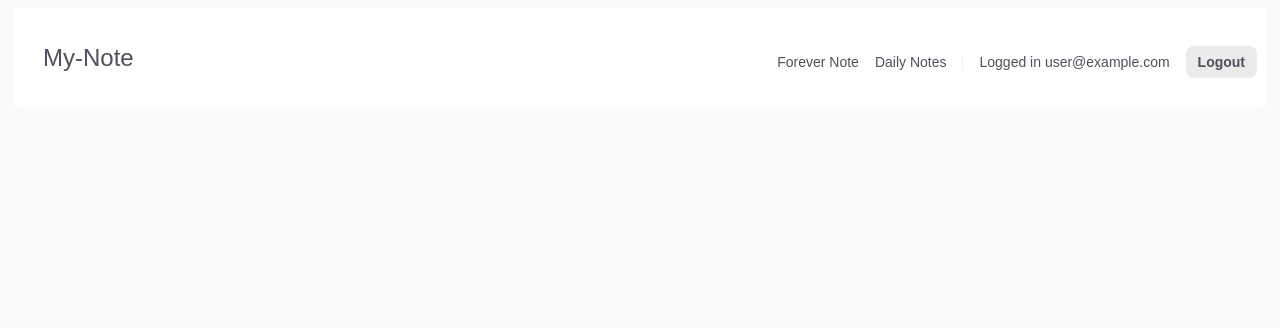
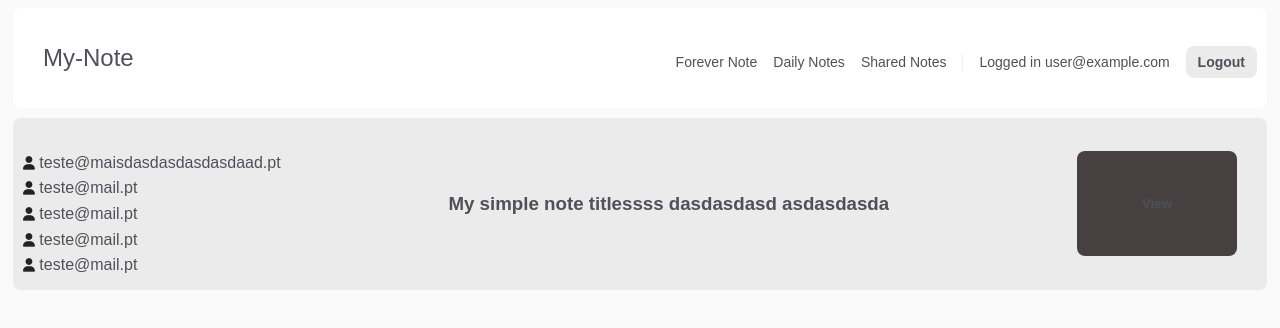
Before and after one commit to alexandresanchograca/my-note-vue, a Vue app: page /shared in a window 1280 px wide. Shown: the top 328 px of the page. Built offline with nearby package versions, Linux system fonts and the light colour scheme; no server answers; sample sign-in values are in the browser's storage; a web font is replaced by a local one.

Commit message:
shared notes layout

```diff
--- a/public/index.html
+++ b/public/index.html
@@ -1,15 +1,23 @@
 <!DOCTYPE html>
 <html lang="">
   <head>
-    <meta charset="utf-8">
-    <meta http-equiv="X-UA-Compatible" content="IE=edge">
-    <meta name="viewport" content="width=device-width,initial-scale=1.0">
-    <link rel="icon" href="<%= BASE_URL %>favicon.ico">
+    <meta charset="utf-8" />
+    <meta http-equiv="X-UA-Compatible" content="IE=edge" />
+    <meta name="viewport" content="width=device-width,initial-scale=1.0" />
+    <script
+      src="https://kit.fontawesome.com/3210827b43.js"
+      crossorigin="anonymous"
+    ></script>
+    <link rel="icon" href="<%= BASE_URL %>favicon.ico" />
     <title><%= htmlWebpackPlugin.options.title %></title>
   </head>
   <body>
     <noscript>
-      <strong>We're sorry but <%= htmlWebpackPlugin.options.title %> doesn't work properly without JavaScript enabled. Please enable it to continue.</strong>
+      <strong
+        >We're sorry but <%= htmlWebpackPlugin.options.title %> doesn't work
+        properly without JavaScript enabled. Please enable it to
+        continue.</strong
+      >
     </noscript>
     <div id="app"></div>
     <!-- built files will be auto injected -->
--- a/src/components/Navbar.vue
+++ b/src/components/Navbar.vue
@@ -6,6 +6,7 @@
         <div v-if="user">
           <router-link :to="{ name: 'home' }">Forever Note</router-link>
           <router-link :to="{ name: 'daily' }">Daily Notes</router-link>
+          <router-link :to="{ name: 'shared' }">Shared Notes</router-link>
           <span class="user-status">Logged in {{ user.email }}</span>
           <button @click="handleLogout">Logout</button>
         </div>
--- a/src/router/index.js
+++ b/src/router/index.js
@@ -4,6 +4,7 @@ import LoginView from "@/views/LoginView.vue";
 import SignupView from "@/views/SignupView.vue";
 import { auth } from "@/firebase/config";
 import DailyView from "@/views/DailyView.vue";
+import SharedView from "@/views/SharedView.vue";
 import MarkdownView from "@/views/MarkdownView.vue";
 
 function isAuthed(to, from, next) {
@@ -25,6 +26,11 @@ const routes = [
     path: "/daily",
     name: "daily",
     component: DailyView,
+  },
+  {
+    path: "/shared",
+    name: "shared",
+    component: SharedView,
   },
   {
     path: "/viewer",
--- /dev/null
+++ b/src/views/SharedView.vue
@@ -0,0 +1,75 @@
+<template>
+  <div id="shared-notes">
+    <div class="note">
+      <ul>
+        <li><i class="fa-solid fa-user"></i> teste@maisdasdasdasdasdaad.pt</li>
+        <li><i class="fa-solid fa-user"></i> teste@mail.pt</li>
+        <li><i class="fa-solid fa-user"></i> teste@mail.pt</li>
+        <li><i class="fa-solid fa-user"></i> teste@mail.pt</li>
+        <li><i class="fa-solid fa-user"></i> teste@mail.pt</li>
+      </ul>
+      <div class="note-title">
+        <h3>My simple note titlessss dasdasdasd asdasdasda</h3>
+      </div>
+      <button>View</button>
+    </div>
+  </div>
+</template>
+
+<script setup></script>
+
+<style scoped>
+#shared-notes {
+  display: flex;
+  flex-direction: column;
+  padding: 16px 10px;
+  margin: 5px;
+  background: var(--secondary);
+  border-radius: 8px;
+}
+.note {
+  display: flex;
+  justify-content: space-between;
+  align-items: center;
+  gap: 2.8rem;
+  height: 140px;
+  overflow: hidden;
+}
+
+.note-title {
+  overflow: hidden;
+}
+
+h3 {
+  text-wrap: wrap;
+  font-weight: bold;
+}
+
+ul {
+  align-self: flex-start;
+  list-style-type: none;
+  padding: 0;
+  line-height: 1.6rem;
+
+  @media (max-width: 600px) {
+    display: none;
+  }
+}
+
+li {
+  text-wrap: nowrap;
+}
+
+.fa-user {
+  font-size: 0.85rem;
+  color: #252222;
+}
+
+button {
+  margin: 20px;
+  width: 160px;
+  height: 75%;
+  background-color: #474040;
+  flex-shrink: 0;
+}
+</style>
```
Also changed, not shown: src/components/SharedNote.vue (added, +8 -0 lines).
